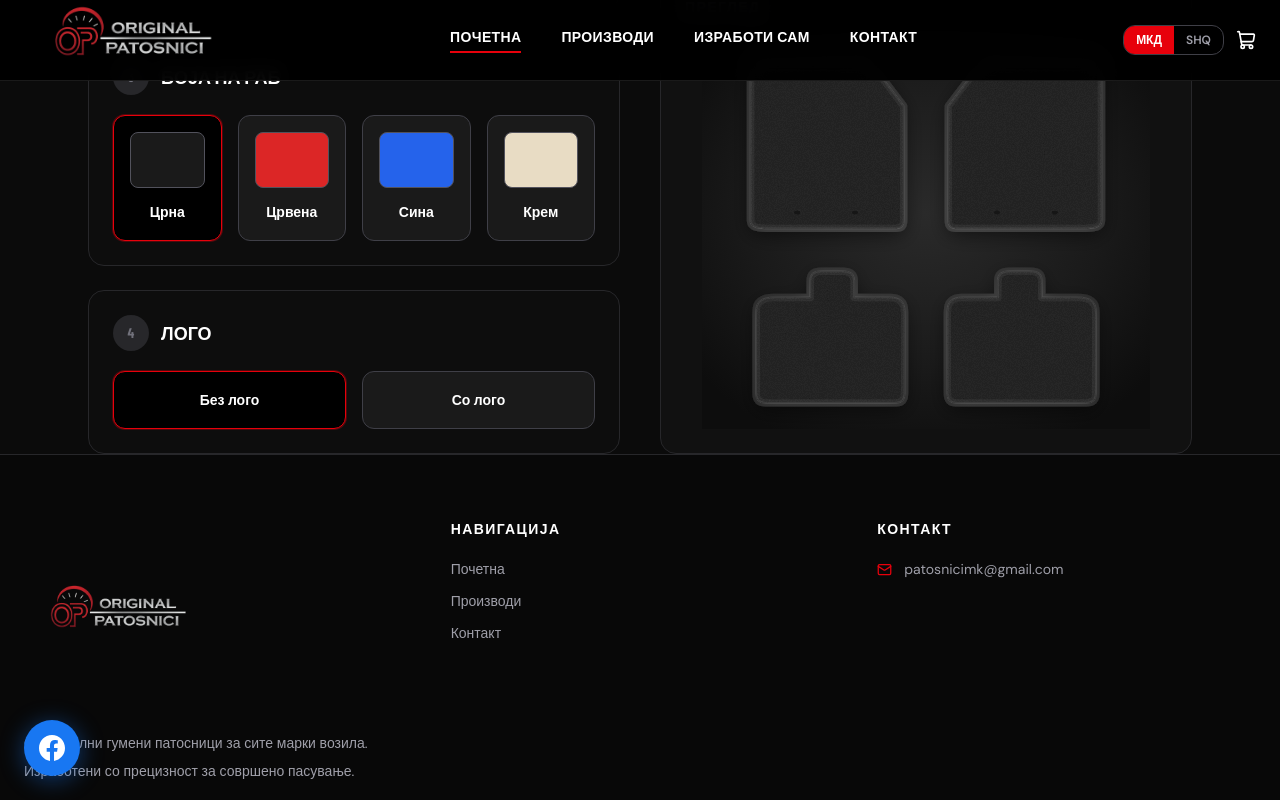
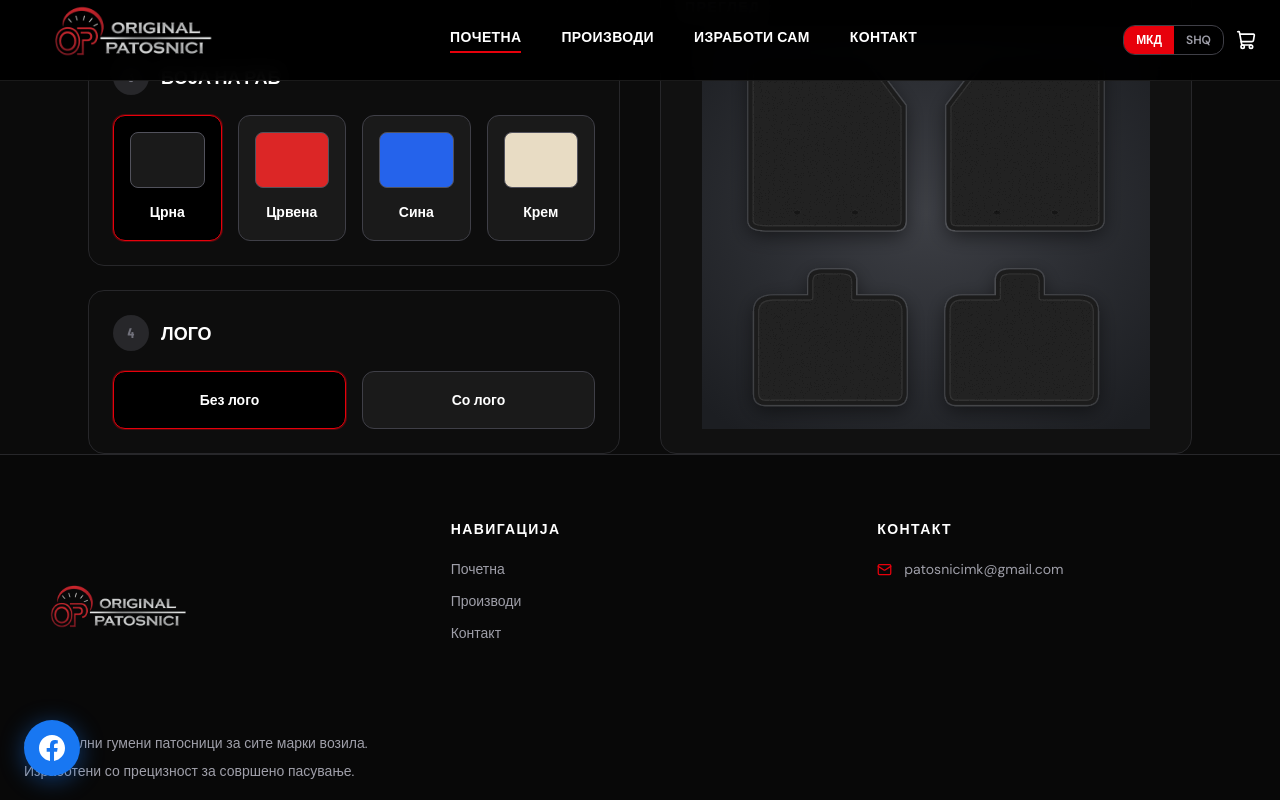
Before and after one commit to ademosky/patosnici-web, a Next.js app: page /create-own in a window 1280 px wide. Both pictures are taken after a click on the button "Без лого". Shown: the part 1020-1820 px from the top of the page. Built offline with nearby package versions, Linux system fonts and the light colour scheme; no server answers; a web font is replaced by a local one.

Commit message:
fix: border reflects selected color, lighter graphite background for contrast

```diff
--- a/src/app/create-own/MatPreview.tsx
+++ b/src/app/create-own/MatPreview.tsx
@@ -9,24 +9,22 @@ function brandLogo(brandId: string) {
 // ── MatPreview ──────────────────────────────────────────────────────────────
 //
 // Premium Apple-style product showcase. 4-mat layout viewed from above.
-//   - Dark graphite gradient background for contrast against black mats
+//   - Lighter graphite gradient background for clear contrast against black mats
 //   - Large, visually dominant mats with fabric texture and subtle depth
 //   - No visible container — open, minimal, premium
-//   - Red border only on selected state (handled by parent via step/highlight)
+//   - Border color always reflects the selected borderColorHex
 //
 // Props:
 //   bodyColorHex   — fill color of the mat body
-//   borderColorHex — color of the outer seam / border
+//   borderColorHex — color of the outer seam / border (always applied)
 //   withLogo       — render brand logo on the driver front mat?
 //   brandId        — resolves the logo from brands.ts
-//   highlight      — if true, red outline on the active mat
 
 type MatPreviewProps = {
   bodyColorHex: string;
   borderColorHex: string;
   withLogo: boolean;
   brandId: string | null;
-  highlight?: boolean;
 };
 
 // ── Shape paths (viewBox 0 0 480 400) ─────────────────────────────────────
@@ -48,14 +46,13 @@ const RL =
 const RR =
   "M412,392 L272,392 Q263,392 263,382 L263,294 Q263,279 279,279 L317,279 L317,261 Q317,251 330,251 L352,251 Q364,251 364,261 L364,279 L403,279 Q422,279 422,294 L422,382 Q422,392 412,392 Z";
 
-/** Single mat drawn at a given offset (x, y) */
+/** Single mat drawn at a given offset */
 function Mat({
   d,
   bodyColorHex,
   borderColorHex,
   withLogo,
   logo,
-  highlight,
   hasClips = false,
   clipX1,
   clipY1,
@@ -67,7 +64,6 @@ function Mat({
   borderColorHex: string;
   withLogo: boolean;
   logo: string;
-  highlight: boolean;
   hasClips: boolean;
   clipX1: number;
   clipY1: number;
@@ -81,30 +77,30 @@ function Mat({
       {/* Fabric texture overlay */}
       <path d={d} fill={bodyColorHex} filter="url(#tex)" />
       {/* Subtle inner highlight for material depth */}
-      <path d={d} fill="none" stroke="rgba(255,255,255,0.06)" strokeWidth="8" strokeLinejoin="round" />
-      {/* Outer seam — subtle dark gray, or red if highlighted */}
+      <path d={d} fill="none" stroke="rgba(255,255,255,0.07)" strokeWidth="7" strokeLinejoin="round" />
+      {/* Outer seam / border — always the selected border color */}
       <path
         d={d}
         fill="none"
-        stroke={highlight ? borderColorHex : "rgba(255,255,255,0.08)"}
-        strokeWidth={highlight ? "3.5" : "2"}
+        stroke={borderColorHex}
+        strokeWidth="4"
         strokeLinejoin="round"
       />
       {/* Mounting clips */}
       {hasClips && (
         <>
-          <ellipse cx={clipX1} cy={clipY1} rx="3.5" ry="2.5" fill="rgba(0,0,0,0.45)" stroke="rgba(255,255,255,0.06)" strokeWidth="0.8" />
-          <ellipse cx={clipX2} cy={clipY2} rx="3.5" ry="2.5" fill="rgba(0,0,0,0.45)" stroke="rgba(255,255,255,0.06)" strokeWidth="0.8" />
+          <ellipse cx={clipX1} cy={clipY1} rx="3.5" ry="2.5" fill="rgba(0,0,0,0.45)" stroke="rgba(255,255,255,0.08)" strokeWidth="0.8" />
+          <ellipse cx={clipX2} cy={clipY2} rx="3.5" ry="2.5" fill="rgba(0,0,0,0.45)" stroke="rgba(255,255,255,0.08)" strokeWidth="0.8" />
         </>
       )}
       {/* Brand logo */}
       {withLogo && logo && (
         <>
-          <rect x={highlight ? 98 : 100} y={highlight ? 66 : 68} width="70" height="24" rx="4" fill="rgba(0,0,0,0.55)" />
+          <rect x="98" y="66" width="70" height="24" rx="4" fill="rgba(0,0,0,0.55)" />
           <image
             href={logo}
-            x={highlight ? 101 : 103}
-            y={highlight ? 69 : 71}
+            x="101"
+            y="69"
             width="64"
             height="18"
             preserveAspectRatio="xMidYMid meet"
@@ -121,7 +117,6 @@ export default function MatPreview({
   borderColorHex,
   withLogo,
   brandId,
-  highlight = false,
 }: MatPreviewProps) {
   const logo = brandId ? brandLogo(brandId) : "";
 
@@ -137,14 +132,14 @@ export default function MatPreview({
           <filter id="tex" x="-2%" y="-2%" width="104%" height="104%">
             <feTurbulence
               type="fractalNoise"
-              baseFrequency="0.82"
-              numOctaves="4"
+              baseFrequency="0.8"
+              numOctaves="3"
               stitchTiles="stitch"
               result="noise"
             />
             <feColorMatrix
               type="matrix"
-              values="0 0 0 0 0.08 0 0 0 0 0.08 0 0 0 0 0.08 0 0 0 0.14 0"
+              values="0 0 0 0 0.06 0 0 0 0 0.06 0 0 0 0 0.06 0 0 0 0.10 0"
               in="noise"
               result="tinted"
             />
@@ -154,18 +149,18 @@ export default function MatPreview({
 
           {/* Soft drop shadow for realistic depth */}
           <filter id="sh" x="-15%" y="-10%" width="130%" height="130%">
-            <feDropShadow dx="0" dy="6" stdDeviation="10" floodColor="#000" floodOpacity="0.55" />
+            <feDropShadow dx="0" dy="6" stdDeviation="10" floodColor="#000" floodOpacity="0.5" />
           </filter>
 
-          {/* Dark graphite gradient background */}
-          <radialGradient id="bg" cx="50%" cy="45%" r="65%">
-            <stop offset="0%" stopColor="#2a2a2a" />
-            <stop offset="60%" stopColor="#1a1a1a" />
-            <stop offset="100%" stopColor="#0d0d0d" />
+          {/* Lighter graphite gradient background — clear contrast for black mats */}
+          <radialGradient id="bg" cx="50%" cy="45%" r="70%">
+            <stop offset="0%" stopColor="#3d3f45" />
+            <stop offset="55%" stopColor="#2a2c31" />
+            <stop offset="100%" stopColor="#1c1e22" />
           </radialGradient>
         </defs>
 
-        {/* Background — dark graphite radial gradient */}
+        {/* Background — lighter graphite radial gradient */}
         <rect width="480" height="420" fill="url(#bg)" />
 
         {/* Driver Front */}
@@ -175,7 +170,6 @@ export default function MatPreview({
           borderColorHex={borderColorHex}
           withLogo={withLogo}
           logo={logo}
-          highlight={highlight}
           hasClips={true}
           clipX1={102}
           clipY1={188}
@@ -190,7 +184,6 @@ export default function MatPreview({
           borderColorHex={borderColorHex}
           withLogo={false}
           logo=""
-          highlight={highlight}
           hasClips={true}
           clipX1={316}
           clipY1={188}
@@ -205,7 +198,6 @@ export default function MatPreview({
           borderColorHex={borderColorHex}
           withLogo={false}
           logo=""
-          highlight={highlight}
           hasClips={false}
           clipX1={0}
           clipY1={0}
@@ -220,7 +212,6 @@ export default function MatPreview({
           borderColorHex={borderColorHex}
           withLogo={false}
           logo=""
-          highlight={highlight}
           hasClips={false}
           clipX1={0}
           clipY1={0}
```
